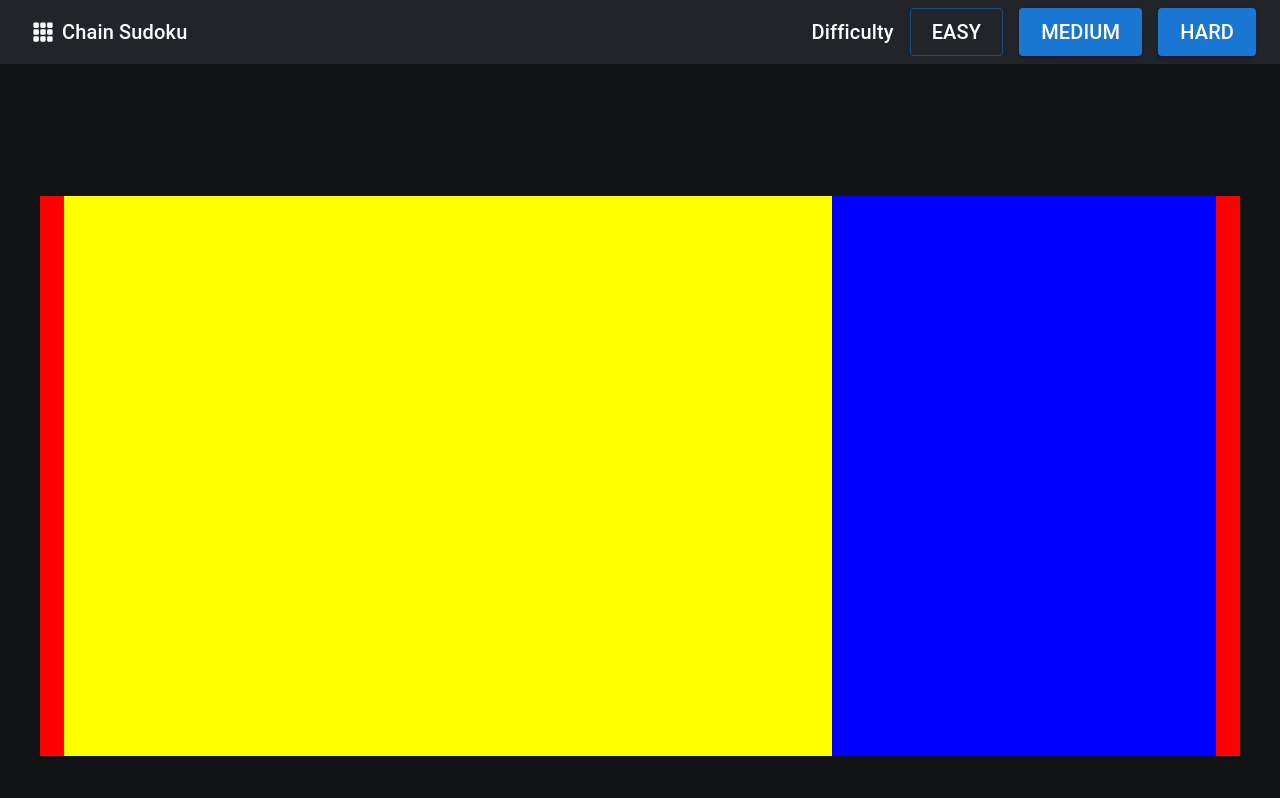
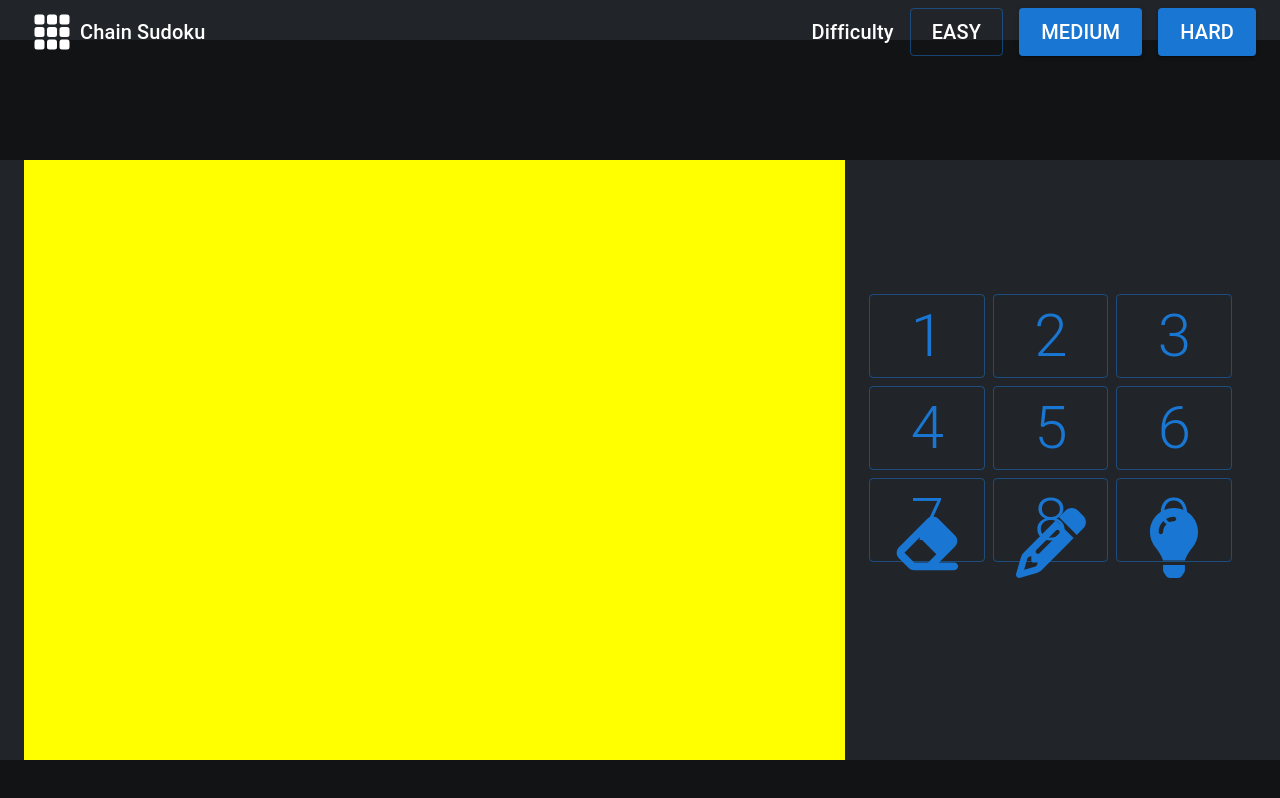
Before and after one commit to George3235/Chain-Sudoku, a React app in the folder frontend/: page / in a window 1280 px wide. Built offline with nearby package versions, Linux system fonts and the light colour scheme; the HTML template or start-up script is replaced by a standard one.

Commit message:
skapade numpad och knapparna för hjälpmedel

```diff
--- a/frontend/Components/MainGrid/mainBox.tsx
+++ b/frontend/Components/MainGrid/mainBox.tsx
@@ -1,27 +1,160 @@
 import Box from "@mui/material/Box";
+import Button from "@mui/material/Button";
 import Container from "@mui/material/Container";
 import Grid from "@mui/material/Grid";
+import Typography from "@mui/material/Typography";
+import IconButton from "@mui/material/IconButton";
+import { LuEraser } from "react-icons/lu";
+import { FaPencil } from "react-icons/fa6";
+import { FaEraser } from "react-icons/fa6";
+import { FaLightbulb } from "react-icons/fa";
+import { LuPenOff } from "react-icons/lu";
+import { useState } from "react";
 
 const MainBox = () => {
+  const [inUse, setinUse] = useState(false);
 
-    return(
-        <Container maxWidth="lg" sx={{background:"red", height:"70vh"}}>
+  return (
+    <Container
+      maxWidth="xl"
+      sx={{ backgroundColor: "#212529ff", height: "75vh" }}
+    >
       {/*Definerar områden för Själva Cirklarna grid och allt annat */}
-            <Grid container spacing={0} sx={{alignItems: "center"}}>
-                <Grid size={8} maxWidth="lg" sx={{background:"yellow",height:"70vh"}}>
+      <Grid container sx={{ height: "100%" }}>
+        <Grid
+          size={8}
+          maxWidth="lg"
+          sx={{ background: "yellow", height: "100%" }}
+        >
           {/* Den delen innehåller själva området för spelet */}
         </Grid>
-                <Grid size={4} sx={{background:"blue", height:"70vh"}}>
+        <Grid size={4} sx={{ backgroundColor: "#212529ff", height: "100%" }}>
           {/* Deb delen innehåller området för hjälpmedel */}
-                    <Grid container sx={{alignItems:"center"}}>
-                        <Grid size={12} sx={{background:"green"}}>
+          <Grid
+            container
+            sx={{ flex: 1, backgroundColor: "#212529ff", height: "100%" }}
+            direction="column"
+          >
+            {/* Container för Numbers */}
+            <Grid
+              sx={{
+                backgroundColor: "#212529ff",
+                flex: 1,
+                height: "100%",
+                justifyContent: "flex-end",
+                display: "flex",
+                flexDirection: " column",
+              }}
+            >
+              {/* Boxen som innehåller alla Button med Siffrorna*/}
+              <Box
+                sx={{
+                  m: 2,
+                  height: "50%",
+                  borderRadius: 2,
+                  backgroundColor: "#212529ff",
+                  display: "grid",
+                  gridTemplateColumns: "repeat(3, 1fr)",
+                  gridTemplateRows: "repeat(3, 1fr)",
+                  gap: 1,
+                  p: 1,
+                }}
+              >
+                <Button
+                  variant="outlined"
+                  sx={{ height: "100%", width: "100%" }}
+                >
+                  <Typography variant="h2">1</Typography>
+                </Button>
 
+                <Button
+                  variant="outlined"
+                  sx={{ height: "100%", width: "100%" }}
+                >
+                  <Typography variant="h2"> 2</Typography>
+                </Button>
+
+                <Button
+                  variant="outlined"
+                  sx={{ height: "100%", width: "100%" }}
+                >
+                  <Typography variant="h2">3</Typography>
+                </Button>
+                <Button
+                  variant="outlined"
+                  sx={{ height: "100%", width: "100%" }}
+                >
+                  <Typography variant="h2">4</Typography>
+                </Button>
+
+                <Button
+                  variant="outlined"
+                  sx={{ height: "100%", width: "100%" }}
+                >
+                  <Typography variant="h2">5</Typography>
+                </Button>
+
+                <Button
+                  variant="outlined"
+                  sx={{ height: "100%", width: "100%" }}
+                >
+                  <Typography variant="h2">6</Typography>
+                </Button>
+
+                <Button
+                  variant="outlined"
+                  sx={{ height: "100%", width: "100%" }}
+                >
+                  <Typography variant="h2">7</Typography>
+                </Button>
+
+                <Button
+                  variant="outlined"
+                  sx={{ height: "100%", width: "100%" }}
+                >
+                  <Typography variant="h2">8</Typography>
+                </Button>
+
+                <Button
+                  variant="outlined"
+                  sx={{ height: "100%", width: "100%" }}
+                >
+                  <Typography variant="h2">9</Typography>
+                </Button>
+              </Box>
             </Grid>
+            {/* Container för help btn:s */}
+            <Grid
+              sx={{ backgroundColor: "#212529ff", flex: 1, height: "100%" }}
+            >
+              <Box
+                sx={{
+                  m: 2,
+                  height: "20%",
+                  borderRadius: 2,
+                  backgroundColor: "#212529ff",
+                  display: "grid",
+                  gridTemplateColumns: "repeat(3, 1fr)",
+                  gap: 1,
+                  p: 1,
+                }}
+              >
+                <Button size="large" sx={{ borderRadius: 25 }}>
+                  <FaEraser size={70} />
+                </Button>
+                <Button size="large" sx={{ borderRadius: 25 }} onClick={() => setinUse(prev => !prev)}>
+                  {inUse ? <LuPenOff size={70}/>: <FaPencil size={70} />}
+                </Button>
+                <Button size="large" sx={{ borderRadius: 25 }}>
+                     <FaLightbulb size={70} />
 
+                </Button>
+              </Box>
+            </Grid>
           </Grid>
         </Grid>
       </Grid>
     </Container>
-    )
-}
+  );
+};
 export default MainBox;
--- a/frontend/Components/Navbar/navbar.tsx
+++ b/frontend/Components/Navbar/navbar.tsx
@@ -16,11 +16,12 @@ const NavAppBar = () => {
         sx={{
           backgroundColor: "#212529ff", // Navbar Bakgrund färgen
           boxShadow: "none", // För att ta bort skuggan
+          height:"5vh"
         }}
       >
-        <Toolbar>
+        <Toolbar sx={{height:"10vh"}}>
           <IconButton color="inherit">
-            <BsGrid3X3GapFill size={22} />
+            <BsGrid3X3GapFill size={40} />
           </IconButton>
           <Typography
             variant="h6"
```
Lines whose indentation alone changed are shown as unchanged.
